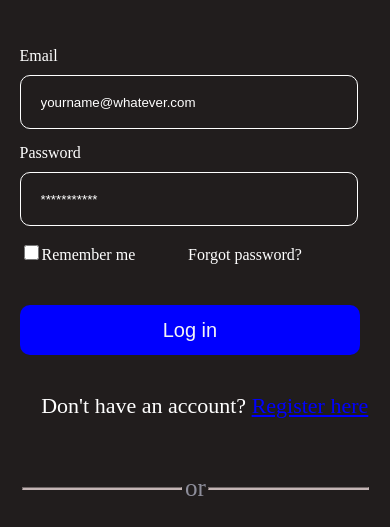
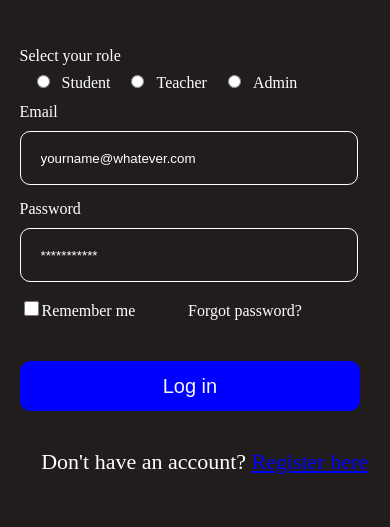
Before and after one commit to ikede-divine-keno/Learna, a plain HTML site: page login.html in a window 390 px wide. Shown: the part 174-701 px from the top of the page. Drawn offline with Linux system fonts and the light colour scheme.

Commit message:
select role section added to learna login page

```diff
--- a/login.css
+++ b/login.css
@@ -41,6 +41,11 @@ h2 {
 }
 label {
     color: white;
+}
+.rolecheck {
+    width: 33%;
+    height: 10%;
+    margin-right: -13%;
 }
 input {
     margin-top: 10px;
@@ -211,4 +216,8 @@ section {
     span, section {
         width: 95%;
     }
+    .rolecheck {
+        width: 10%;
+        margin-right: 0%;
+    }
 }
--- a/login.html
+++ b/login.html
@@ -12,6 +12,10 @@
                 <form>
                     <h1>Welcome!</h1>
                     <h2>Log in to your account</h2>
+                    <label>Select your role</label><br>
+                    <label><input type="radio" class="rolecheck" name="role" value="student">Student</label>
+                    <label><Input type="radio" class="rolecheck" name="role" value="teacher">Teacher</label>
+                    <label><input type="radio" class="rolecheck" name="role" value="admin">Admin</label><br>
                     <label>Email</label><br>
                     <input type="email" placeholder="yourname@whatever.com" required><br>
                     <label>Password</label><br>
```
